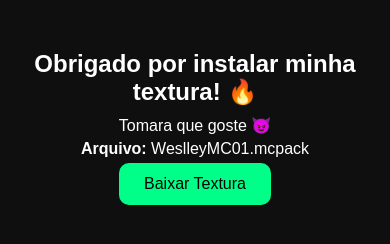
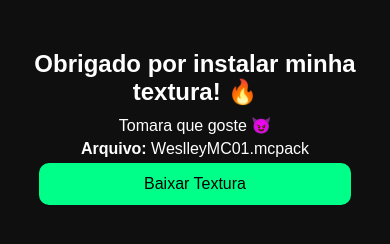
Before and after one commit to weslleymc01/WeslleyMC01, a plain HTML site: page index.html in a window 390 px wide. Drawn offline with Linux system fonts and the light colour scheme.

Commit message:
Update index.html

```diff
--- a/index.html
+++ b/index.html
@@ -3,7 +3,7 @@
 <head>
 <meta charset="UTF-8">
 <title>Pack de Textura</title>
-<!-- Faz o site ajustar no celular -->
+<!-- Meta tag para ajustar no celular -->
 <meta name="viewport" content="width=device-width, initial-scale=1.0">
 <style>
   body {
@@ -39,7 +39,7 @@
     background: #00cc66;
   }
 
-  /* Ajustes pra celular */
+  /* Ajustes para celular */
   @media (max-width: 600px) {
     body {
       padding-top: 30px;
@@ -53,6 +53,7 @@
     a button {
       padding: 12px 25px;
       font-size: 1em;
+      width: 80%; /* botão maior no celular */
     }
   }
 </style>
@@ -63,7 +64,7 @@
 <p>Tomara que goste 😈</p>
 <p><b>Arquivo:</b> WeslleyMC01.mcpack</p>
 
-<!-- Link direto pro GitHub Pages -->
+<!-- Botão de download -->
 <a href="https://weslleymc01.github.io/WeslleyMC01/WeslleyMC01.mcpack" download>
   <button>Baixar Textura</button>
 </a>
```
